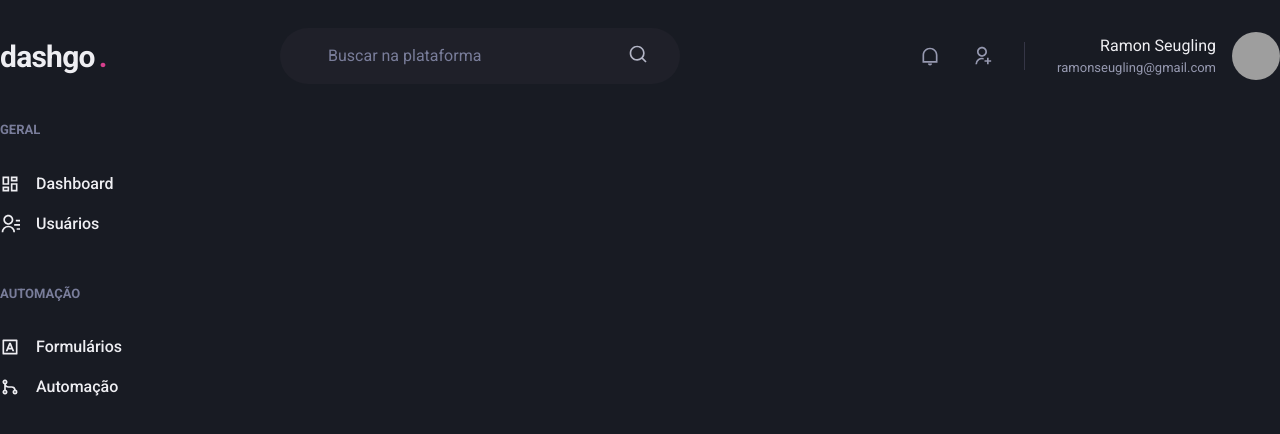
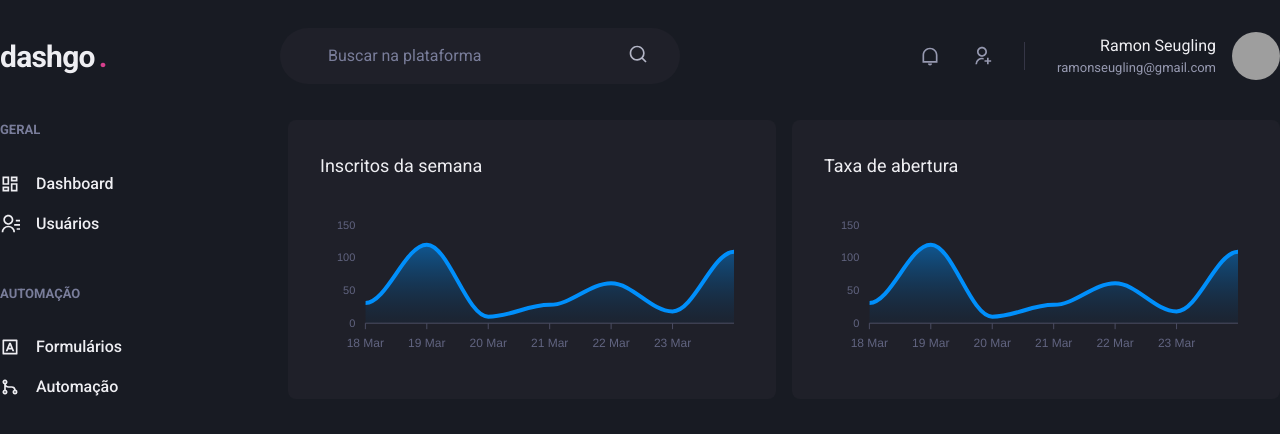
Before and after one commit to ramonseugling/dash-go, a Next.js app: page /dashboard in a window 1280 px wide. Shown: the top 434 px of the page. Built offline with nearby package versions, Linux system fonts and the light colour scheme; grey boxes are pictures that could not be loaded.

Commit message:
Dashboard charts added

```diff
--- a/package.json
+++ b/package.json
@@ -12,9 +12,11 @@
     "@chakra-ui/react": "^2.1.2",
     "@emotion/react": "11",
     "@emotion/styled": "11",
+    "apexcharts": "^3.35.3",
     "framer-motion": "6",
     "next": "12.1.6",
     "react": "18.1.0",
+    "react-apexcharts": "^1.4.0",
     "react-dom": "18.1.0",
     "react-icons": "^4.3.1"
   },
--- a/src/pages/dashboard.tsx
+++ b/src/pages/dashboard.tsx
@@ -1,6 +1,62 @@
-import { Flex } from "@chakra-ui/react";
+import { Box, Flex, SimpleGrid, Text } from "@chakra-ui/react";
+import dynamic from "next/dynamic";
 import { Header } from "../components/Header";
 import { Sidebar } from "../components/Sidebar";
+import { theme } from "../styles/theme";
+
+const Chart = dynamic(() => import("react-apexcharts"), {
+  ssr: false,
+});
+
+const options = {
+  chart: {
+    toolbar: {
+      show: false,
+    },
+    zoom: {
+      enabled: false,
+    },
+    foreColor: theme.colors.gray[500],
+  },
+  grid: {
+    show: false,
+  },
+  dataLabels: {
+    enabled: false,
+  },
+  tooltip: {
+    enabled: false,
+  },
+  xaxis: {
+    type: "datetime",
+    axisBorder: {
+      color: theme.colors.gray[600],
+    },
+    axisTicks: {
+      color: theme.colors.gray[600],
+    },
+    categories: [
+      "2021-03-18T00:00:00.000Z",
+      "2021-03-19T00:00:00.000Z",
+      "2021-03-20T00:00:00.000Z",
+      "2021-03-21T00:00:00.000Z",
+      "2021-03-22T00:00:00.000Z",
+      "2021-03-23T00:00:00.000Z",
+      "2021-03-24T00:00:00.000Z",
+    ],
+  },
+  fill: {
+    opacity: 0.3,
+    type: "gradient",
+    gradient: {
+      shade: "dark",
+      opacityFrom: 0.7,
+      opacityTo: 0.3,
+    },
+  },
+};
+
+const series = [{ name: "series1", data: [31, 120, 10, 28, 61, 18, 109] }];
 
 export default function Dashboard() {
   return (
@@ -9,6 +65,21 @@ export default function Dashboard() {
 
       <Flex w="100%" my="6" maxWidth={1480} mx="auto" px="auto">
         <Sidebar />
+
+        <SimpleGrid flex="1" gap="4" minChildWidth="320px" align="flex-start">
+          <Box p="8" bg="gray.800" borderRadius={8} pb="4">
+            <Text fontSize="lg" mb="4">
+              Inscritos da semana
+            </Text>
+            <Chart options={options} series={series} type="area" height={160} />
+          </Box>
+          <Box p="8" bg="gray.800" borderRadius={8} pb="4">
+            <Text fontSize="lg" mb="4">
+              Taxa de abertura
+            </Text>
+            <Chart options={options} series={series} type="area" height={160} />
+          </Box>
+        </SimpleGrid>
       </Flex>
     </Flex>
   );
```
Also changed, not shown: 1 other file (tests, documents, lock files or other folders).
